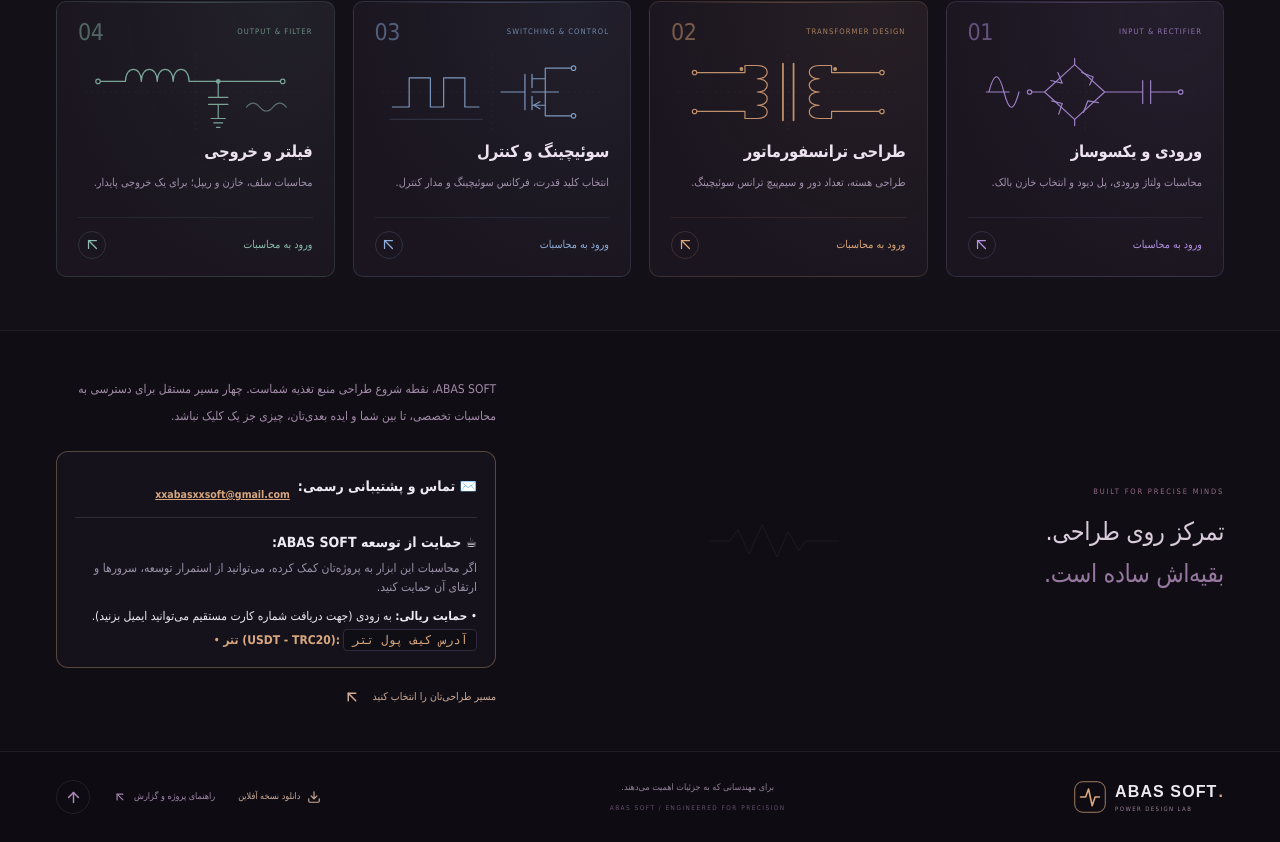
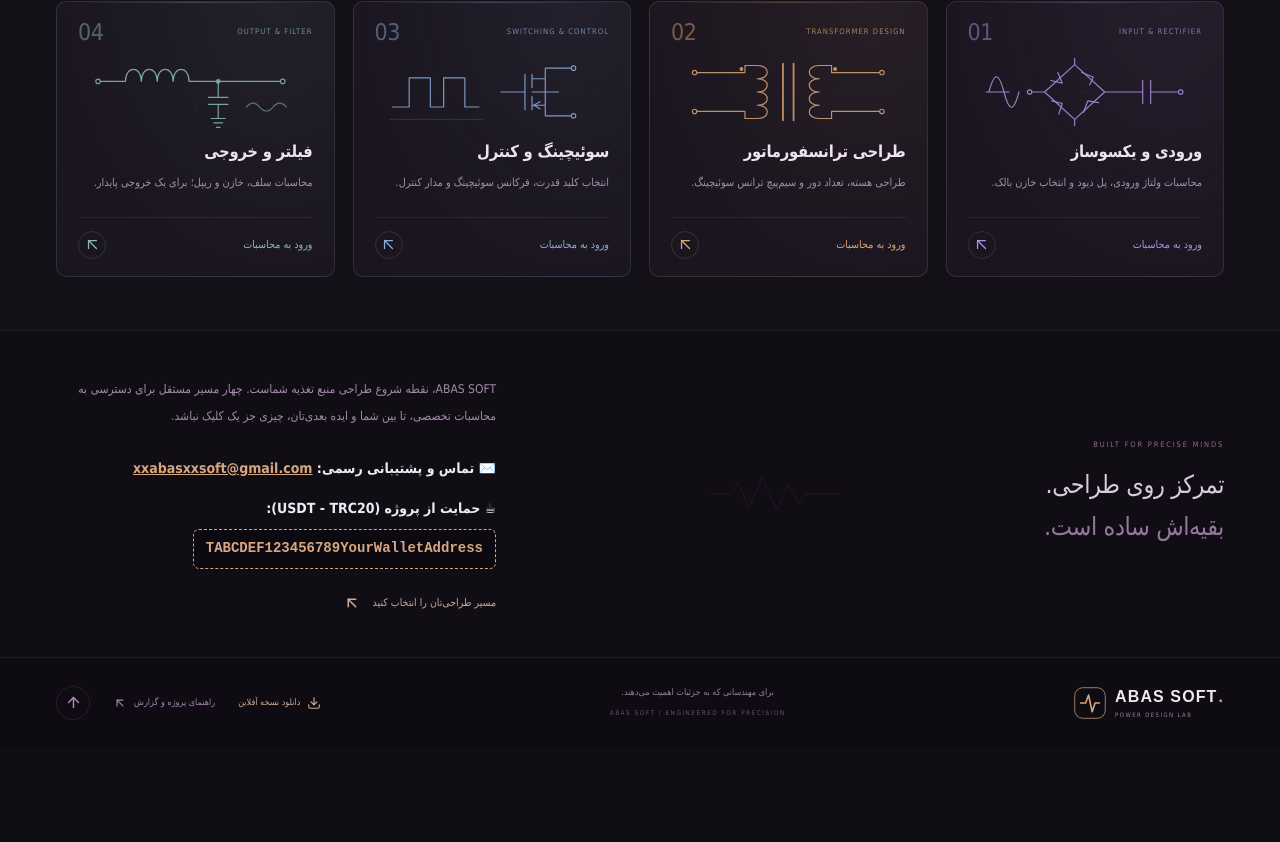
Before and after one commit to xxabasxx/soiching-abas-site, a React (Vite) app: page / in a window 1280 px wide. Shown: the part 645-1487 px from the top of the page. After the commit the page ends 1393 px from the top, so only its background shows below. Built offline with nearby package versions, Linux system fonts and the light colour scheme.

Commit message:
Update App.tsx

```diff
--- a/src/App.tsx
+++ b/src/App.tsx
@@ -108,67 +108,63 @@
             </div>
           </section>
 
-                    <section className="about-section" id="about" data-page-section aria-labelledby="about-title">
+                              <section className="about-section" id="about" data-page-section aria-labelledby="about-title">
             <motion.div className="site-container about-inner" initial={{ opacity: 0, y: reducedMotion ? 0 : 15 }} whileInView={{ opacity: 1, y: 0 }} viewport={{ once: true, amount: .25 }} transition={{ duration: .65 }}>
               <div className="about-heading"><span className="section-eyebrow" dir="ltr">BUILT FOR PRECISE MINDS</span><h2 id="about-title">{t('تمرکز روی طراحی.', 'Focus on the design.')}<br /><span>{t('بقیه‌اش ساده است.', 'Keep everything else simple.')}</span></h2></div>
               <div className="about-copy">
                 <p>{t('ABAS SOFT، نقطه شروع طراحی منبع تغذیه شماست. چهار مسیر مستقل برای دسترسی به محاسبات تخصصی، تا بین شما و ایده بعدی‌تان، چیزی جز یک کلیک نباشد.', 'ABAS SOFT is your starting point for power supply design. Four focused worksheets put the next step of your design just one click away.')}</p>
 
-                {/* ======================================================= */}
-                {/* باکس شیک و رسمی تماس با ما و حمایت مالی (دو زبانه) */}
-                {/* ======================================================= */}
-                <div style={{
-                  marginTop: '20px',
-                  marginBottom: '20px',
-                  padding: '18px',
-                  borderRadius: '12px',
-                  background: 'rgba(25, 21, 31, 0.75)',
-                  border: '1px solid rgba(216, 167, 127, 0.35)',
-                  display: 'flex',
-                  flexDirection: 'column',
-                  gap: '12px',
-                  textAlign: 'right'
-                }}>
-                  {/* ۱. ایمیل رسمی پشتیبانی */}
-                  <div style={{ display: 'flex', alignItems: 'center', gap: '8px', flexWrap: 'wrap', fontSize: '14px' }}>
+                {/* ================================================= */}
+                {/* بخش تماس و حمایت مالی (بدون کادر + کپی با کلیک) */}
+                {/* ================================================= */}
+                <div style={{ margin: '25px 0', fontSize: '14px', lineHeight: '1.8' }}>
+
+                  {/* ایمیل رسمی */}
+                  <div style={{ marginBottom: '15px' }}>
                     <span style={{ color: '#eeeaf3', fontWeight: 'bold' }}>
-                      {t('✉️ تماس و پشتیبانی رسمی:', '✉️ Official Contact & Support:')}
+                      {t('✉️ تماس و پشتیبانی رسمی: ', '✉️ Official Contact & Support: ')}
                     </span>
-                    <a href="mailto:xxabasxxsoft@gmail.com" style={{ color: 'var(--copper, #d8a77f)', fontWeight: 'bold', textDecoration: 'underline' }} dir="ltr">
+                    <button
+                      onClick={(e) => {
+                        navigator.clipboard.writeText('xxabasxxsoft@gmail.com');
+                        const target = e.currentTarget;
+                        const originalText = target.innerText;
+                        target.innerText = t(' (کپی شد!) ', ' (Copied!) ');
+                        setTimeout(() => target.innerText = originalText, 2000);
+                      }}
+                      style={{ color: 'var(--copper, #d8a77f)', fontWeight: 'bold', textDecoration: 'underline', cursor: 'pointer', background: 'none', border: 'none', padding: 0 }}
+                      dir="ltr"
+                      title={t('برای کپی کلیک کنید', 'Click to copy')}
+                    >
                       xxabasxxsoft@gmail.com
-                    </a>
+                    </button>
                   </div>
 
-                  <hr style={{ border: 'none', borderTop: '1px solid rgba(201, 182, 224, 0.15)', margin: '2px 0' }} />
+                  {/* بخش حمایت مالی */}
+                  <div>
+                    <span style={{ color: '#eeeaf3', fontWeight: 'bold', display: 'block', marginBottom: '8px' }}>
+                      {t('☕ حمایت از پروژه (USDT - TRC20):', '☕ Support Project (USDT - TRC20):')}
+                    </span>
+                    <button
+                      onClick={(e) => {
+                        navigator.clipboard.writeText('TABCDEF123456789YourWalletAddress');
+                        const target = e.currentTarget;
+                        const originalText = target.innerText;
+                        target.innerText = t('آدرس تتر کپی شد!', 'Address Copied!');
+                        target.style.color = '#34d399';
+                        setTimeout(() => {
+                          target.innerText = originalText;
+                          target.style.color = 'var(--copper, #d8a77f)';
+                        }, 2000);
+                      }}
+                      style={{ color: 'var(--copper, #d8a77f)', fontWeight: 'bold', background: 'rgba(0,0,0,0.2)', border: '1px dashed #d8a77f', padding: '6px 12px', borderRadius: '6px', cursor: 'pointer', fontFamily: 'monospace' }}
+                      dir="ltr"
+                      title={t('برای کپی کردن آدرس کلیک کنید', 'Click to copy address')}
+                    >
+                      TABCDEF123456789YourWalletAddress
+                    </button>
+                  </div>
 
-                  {/* ۲. بخش حمایت مالی پروژه */}
-                  <div>
-                    <strong style={{ color: '#eeeaf3', display: 'block', marginBottom: '6px', fontSize: '14px' }}>
-                      {t('☕ حمایت از توسعه ABAS SOFT:', '☕ Support Project Development:')}
-                    </strong>
-                    <p style={{ fontSize: '12px', color: '#9b91a8', marginBottom: '10px', lineHeight: '1.6' }}>
-                      {t(
-                        'اگر محاسبات این ابزار به پروژه‌تان کمک کرده، می‌توانید از استمرار توسعه، سرورها و ارتقای آن حمایت کنید.',
-                        'If this tool helped your engineering work, consider supporting server maintenance and ongoing updates.'
-                      )}
-                    </p>
-
-                    {language === 'fa' ? (
-                      /* کد حمایت مالی برای زبان فارسی */
-                      <div style={{ fontSize: '12px', color: '#eeeaf3', display: 'flex', flexDirection: 'column', gap: '6px' }}>
-                        <div>• <strong>حمایت ریالی:</strong> به زودی (جهت دریافت شماره کارت مستقیم می‌توانید ایمیل بزنید).</div>
-                        <div dir="ltr" style={{ fontSize: '12px', color: 'var(--copper, #d8a77f)', textAlign: 'right' }}>
-                          • <strong>تتر (USDT - TRC20):</strong> <code style={{ background: '#100e15', padding: '3px 8px', borderRadius: '4px', border: '1px solid #332840' }}>آدرس کیف پول تتر</code>
-                        </div>
-                      </div>
-                    ) : (
-                      /* کد حمایت مالی برای زبان انگلیسی (تتر و بیت‌کوین) */
-                      <div style={{ fontSize: '12px', color: '#eeeaf3', display: 'flex', flexDirection: 'column', gap: '6px' }} dir="ltr">
-                        <div>• <strong>USDT (TRC20):</strong> <code style={{ background: '#100e15', padding: '3px 8px', borderRadius: '4px', color: 'var(--copper, #d8a77f)', border: '1px solid #332840' }}>Your USDT Wallet Address</code></div>
-                        <div>• <strong>Bitcoin (BTC):</strong> <code style={{ background: '#100e15', padding: '3px 8px', borderRadius: '4px', color: 'var(--copper, #d8a77f)', border: '1px solid #332840' }}>Your BTC Wallet Address</code></div>
-                      </div>
-                    )}
-                  </div>
                 </div>
 
                 <a href="#calculations">{t('مسیر طراحی‌تان را انتخاب کنید', 'Choose your design stage')}<ArrowUpLeft size={18} /></a>
```
